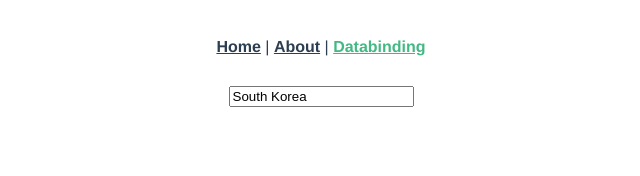
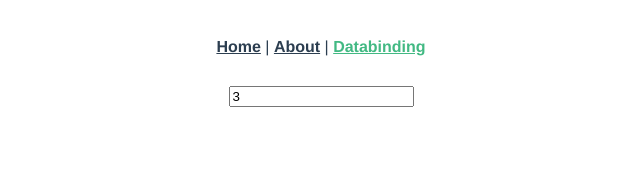
Before and after one commit to ohdowon064/a-week-before-entering-the-vuejs-project, a Vue app: page /databinding in a window 1280 px wide. Shown: the top 176 px of the page, without its empty margins (319-959 px from the left). Built offline with nearby package versions, Linux system fonts and the light colour scheme.

Commit message:
data binding: input type=number

```diff
--- a/src/views/DataBinding.vue
+++ b/src/views/DataBinding.vue
@@ -1,13 +1,13 @@
 <template>
     <div>
-        <input type="text" v-model="valueModel" />
+        <input type="number" v-model.number="numberModel" />
     </div>
 </template>
 <script>
 export default {
     data() {
         return {
-            valueModel: "South Korea"
+            numberModel: 3
         };
     }
 }
```
